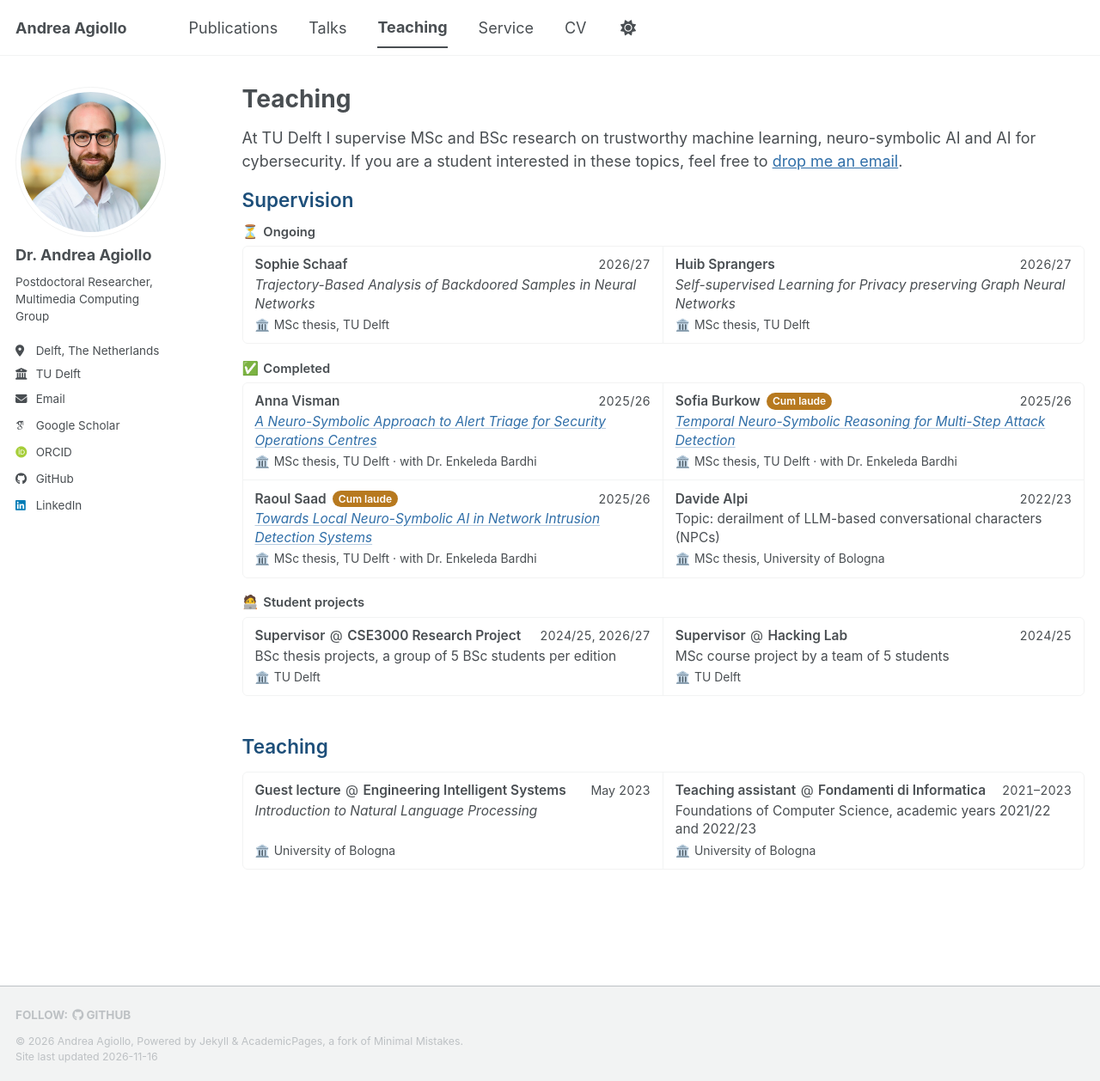
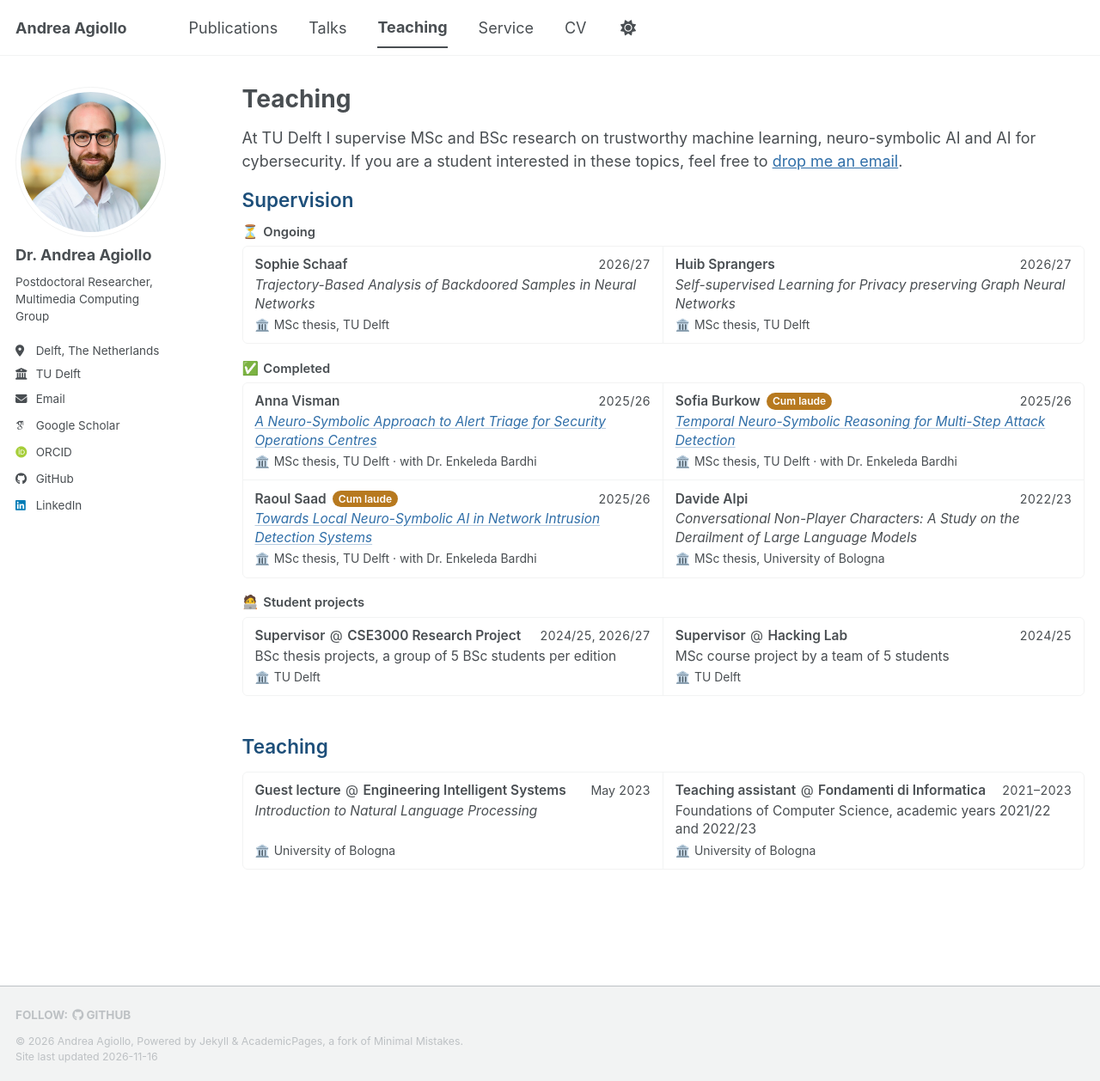
Before and after one commit to AndAgio/AndAgio.github.io, a Jekyll site: the page built from _pages/teaching.html, in a window 1280 px wide and 1258 px high. Shown: the whole window at 86% size. Built offline with Jekyll 4.4.1, drawn with Linux system fonts in a browser that asks for light colours; some web fonts are replaced; a script bundle is joined from its source files by our own code; library files that are not in the unit come from our copies.

Commit message:
teaching, service: Davide Alpi's thesis title; program-committee counts
- Teaching: full title of Davide Alpi's MSc thesis
- Service: each program-committee row shows how many times (e.g. 5x)
  before the years

Co-Authored-By: Claude Opus 5.5 <noreply@anthropic.com>

```diff
--- a/_data/service.yml
+++ b/_data/service.yml
@@ -63,6 +63,7 @@ sections:
 
   - id: program-committees
     title: Program Committee Member
+    count: true   # show how many times on each PC ("5×") next to the years
     color: blue
     groups:
       - label: AI & Machine Learning
--- a/_data/teaching.yml
+++ b/_data/teaching.yml
@@ -49,7 +49,7 @@ sections:
             meta: MSc thesis, TU Delft · with Dr. Enkeleda Bardhi
             when: 2025/26
           - name: Davide Alpi
-            text: "Topic: derailment of LLM-based conversational characters (NPCs)"
+            title: "Conversational Non-Player Characters: A Study on the Derailment of Large Language Models"
             meta: MSc thesis, University of Bologna
             when: 2022/23
       - label: Student projects
--- a/_includes/service-list.html
+++ b/_includes/service-list.html
@@ -12,6 +12,7 @@
   "event" and "position" rows have no short-name column (the header says it).
   "event" also takes org (header text, default acronym), note, description.
   Any row can set period: free text for the right-hand column.
+  count=true (Program Committee section) adds "N×" before the years.
   Usage: {% include service-list.html items=section.items layout=section.layout %}
 {% endcomment %}
 {%- assign layout = include.layout | default: "default" -%}
@@ -63,7 +64,7 @@
       {%- if note %}<span class="svc-detail">{{ note }}</span>{% endif -%}
       {%- endif -%}
     </span>
-    <span class="svc-years">{% if it.period %}{{ it.period }}{% elsif it.ongoing %}{{ ys.first }}–ongoing{% else %}{{ runs }}{% endif %}</span>
+    <span class="svc-years">{% if include.count and ys.size > 0 %}<span class="svc-count" title="{{ ys.size }} time{% if ys.size > 1 %}s{% endif %} on the program committee">{{ ys.size }}×</span>{% endif %}{% if it.period %}{{ it.period }}{% elsif it.ongoing %}{{ ys.first }}–ongoing{% else %}{{ runs }}{% endif %}</span>
   </li>
 {%- endfor %}
 </ul>
--- a/_pages/service.html
+++ b/_pages/service.html
@@ -17,10 +17,10 @@ author_profile: true
 {% for sec in s.sections %}
 <section id="{{ sec.id }}" class="academic-section svc-section svc-c--{{ sec.color | default: 'grey' }}">
   <h2 class="cvx-h2"><span class="cvx-bar" aria-hidden="true"></span><span class="cvx-h2__text">{{ sec.title | escape }}</span></h2>
-  {% if sec.items %}{% include service-list.html items=sec.items layout=sec.layout %}{% endif %}
+  {% if sec.items %}{% include service-list.html items=sec.items layout=sec.layout count=sec.count %}{% endif %}
   {% for g in sec.groups %}
   <h3 class="svc-group">{% if g.emoji %}<span class="ico" aria-hidden="true">{{ g.emoji }}</span>{% endif %}{{ g.label }}</h3>
-  {% include service-list.html items=g.items layout=sec.layout %}
+  {% include service-list.html items=g.items layout=sec.layout count=sec.count %}
   {% endfor %}
 </section>
 {% endfor %}
```
